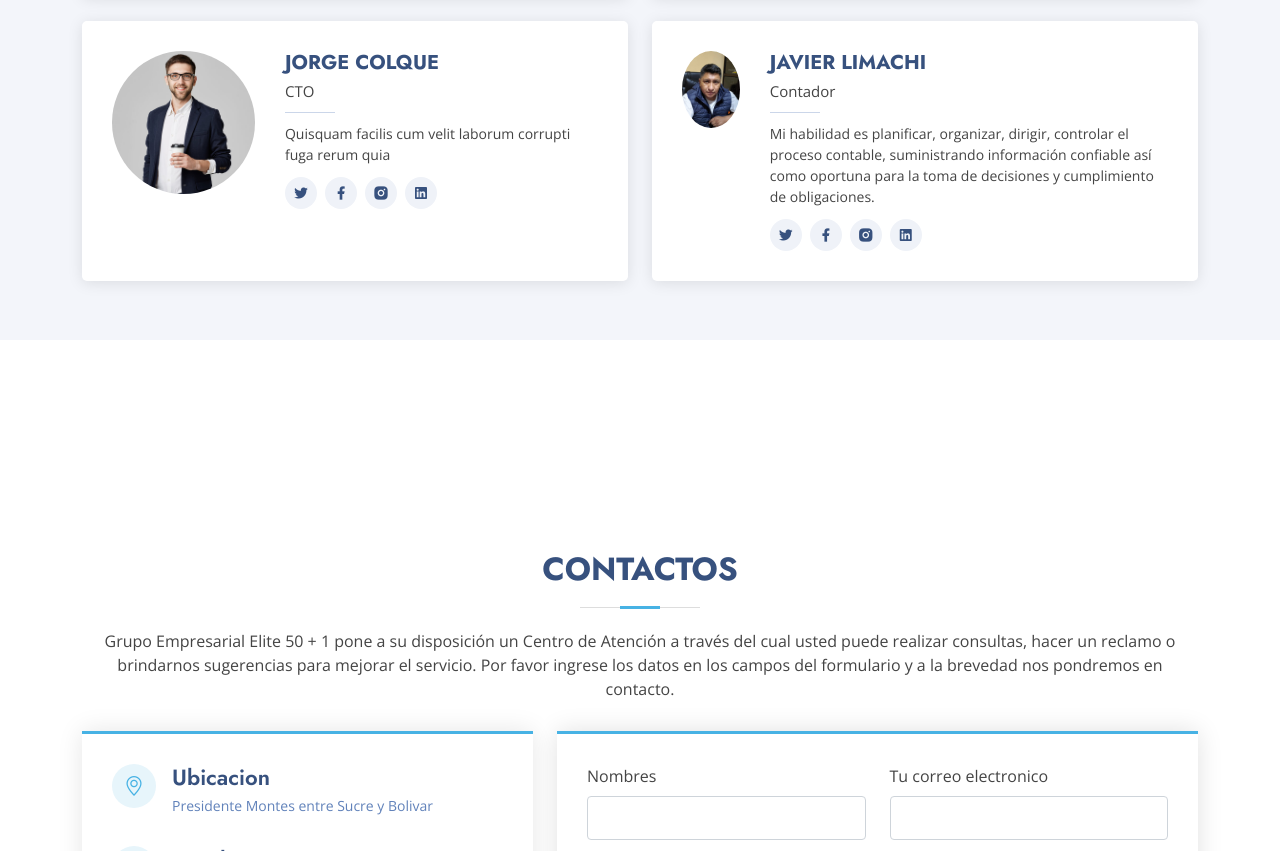
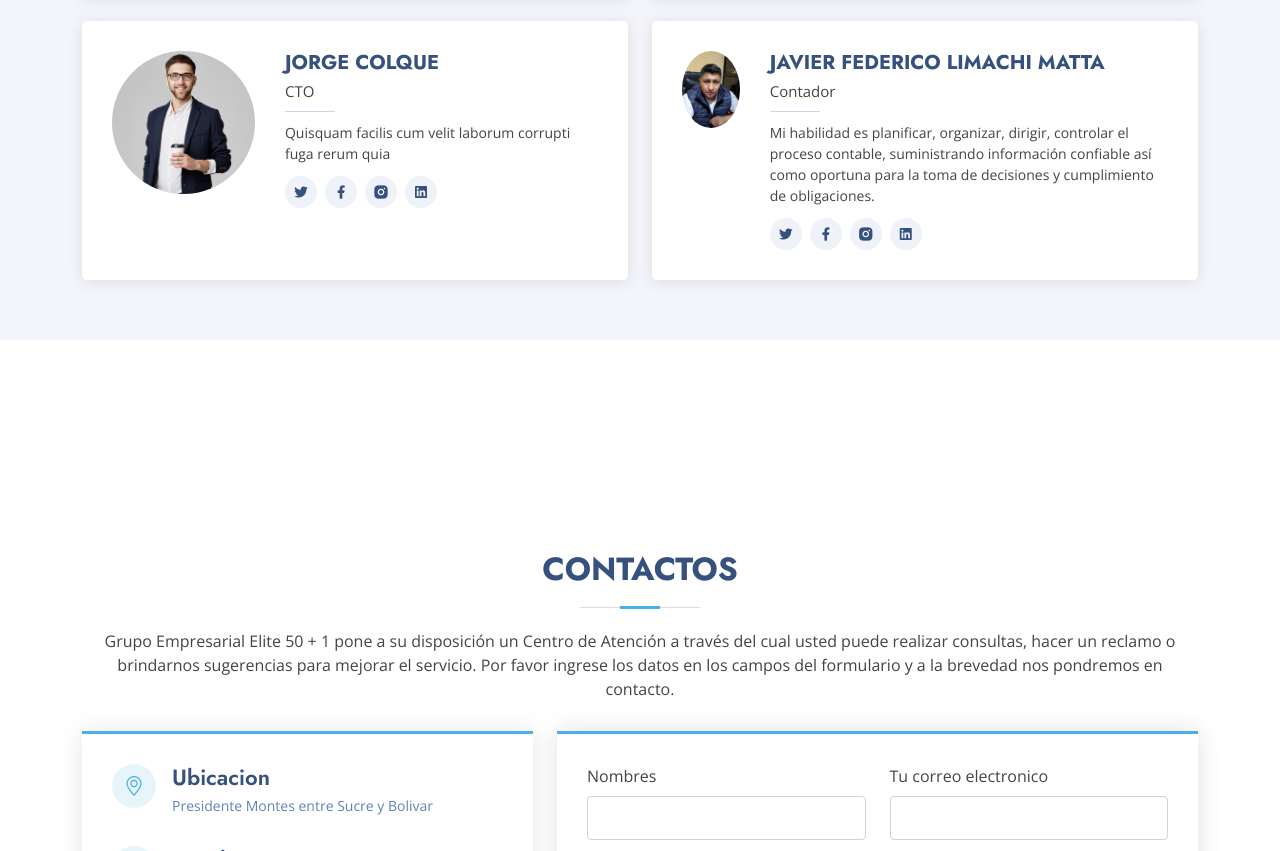
Before and after one commit to JesusFlores8/Paginawebbuscandotesoro, a plain HTML site: page index.html in a window 1280 px wide. Shown: the part 5671-6522 px from the top of the page. Drawn offline with nearby package versions, Linux system fonts and the light colour scheme.

Commit message:
Se actualizo mi nombre y descripción.

```diff
--- a/index.html
+++ b/index.html
@@ -532,7 +532,7 @@
             <div class="member d-flex align-items-start">
               <div class="pic"><img src="assets/img/team/javier.jpeg" class="img-fluid" alt=""></div>
               <div class="member-info">
-                <h4>JAVIER LIMACHI</h4>
+                <h4>JAVIER FEDERICO LIMACHI MATTA</h4>
                 <span>Contador</span>
                 <p> Mi habilidad es planificar, organizar, dirigir, controlar el proceso contable, suministrando información confiable así como oportuna para la toma de decisiones y cumplimiento de obligaciones.</p>
                 <div class="social">
```
